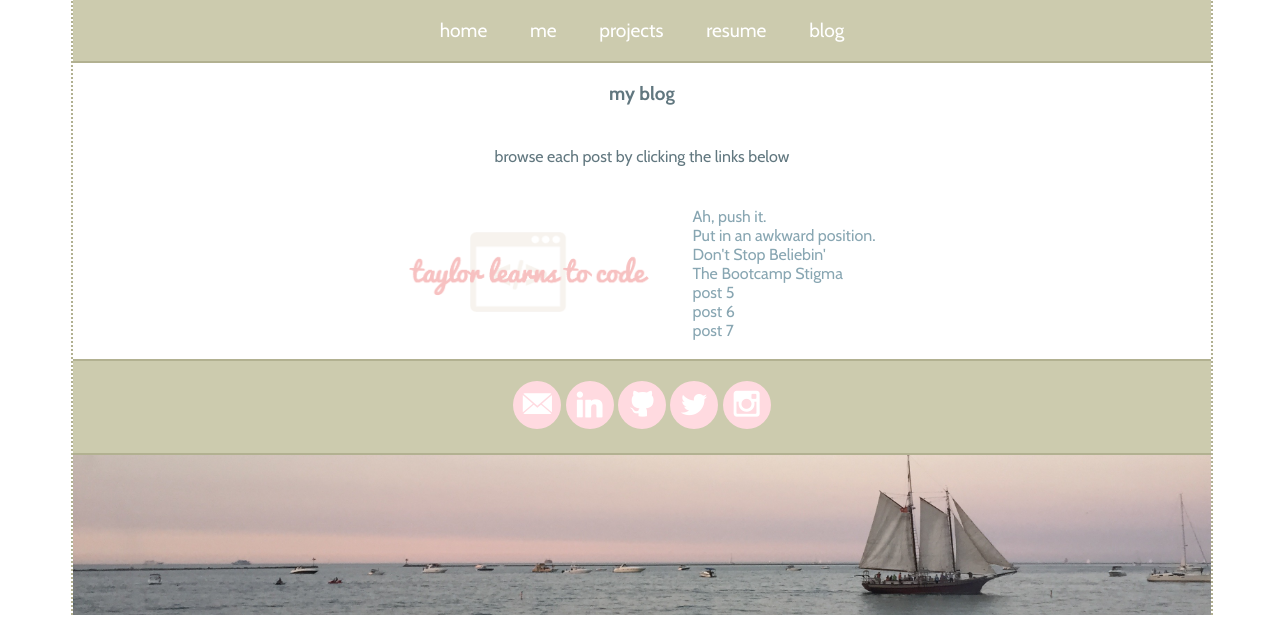
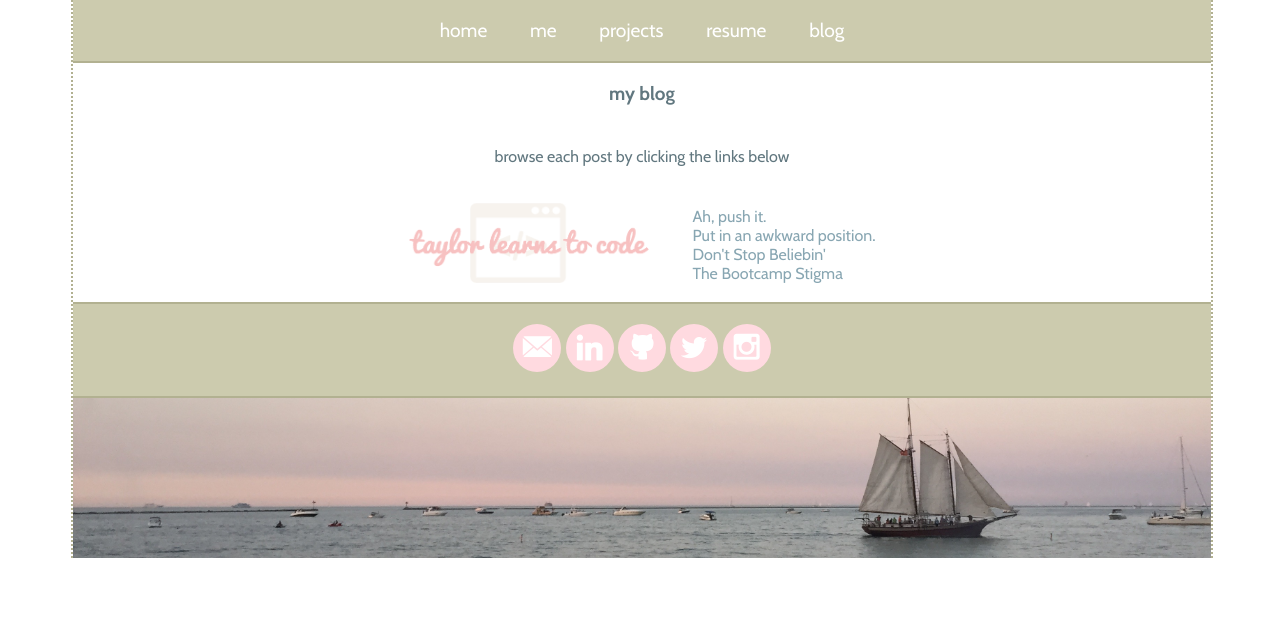
Before and after one commit to taylordaug/taylordaug.github.io, a plain HTML site: page blog/index.html in a window 1280 px wide. Shown: the part 171-800 px from the top of the page. Drawn offline with nearby package versions, Linux system fonts and the light colour scheme.

```diff
--- a/blog/index.html
+++ b/blog/index.html
@@ -30,9 +30,6 @@
       <li><a href="css-concepts.html">Put in an awkward position.</a></li>
       <li><a href="arrays-hashes.html">Don't Stop Beliebin'</a></li>
       <li><a href="issues-tech.html">The Bootcamp Stigma</a></li>
-      <li><a href="#">post 5</a></li>
-      <li><a href="#">post 6</a></li>
-      <li><a href="#">post 7</a></li>
     </ul>
     </table>
 <footer class="buttons">
```
